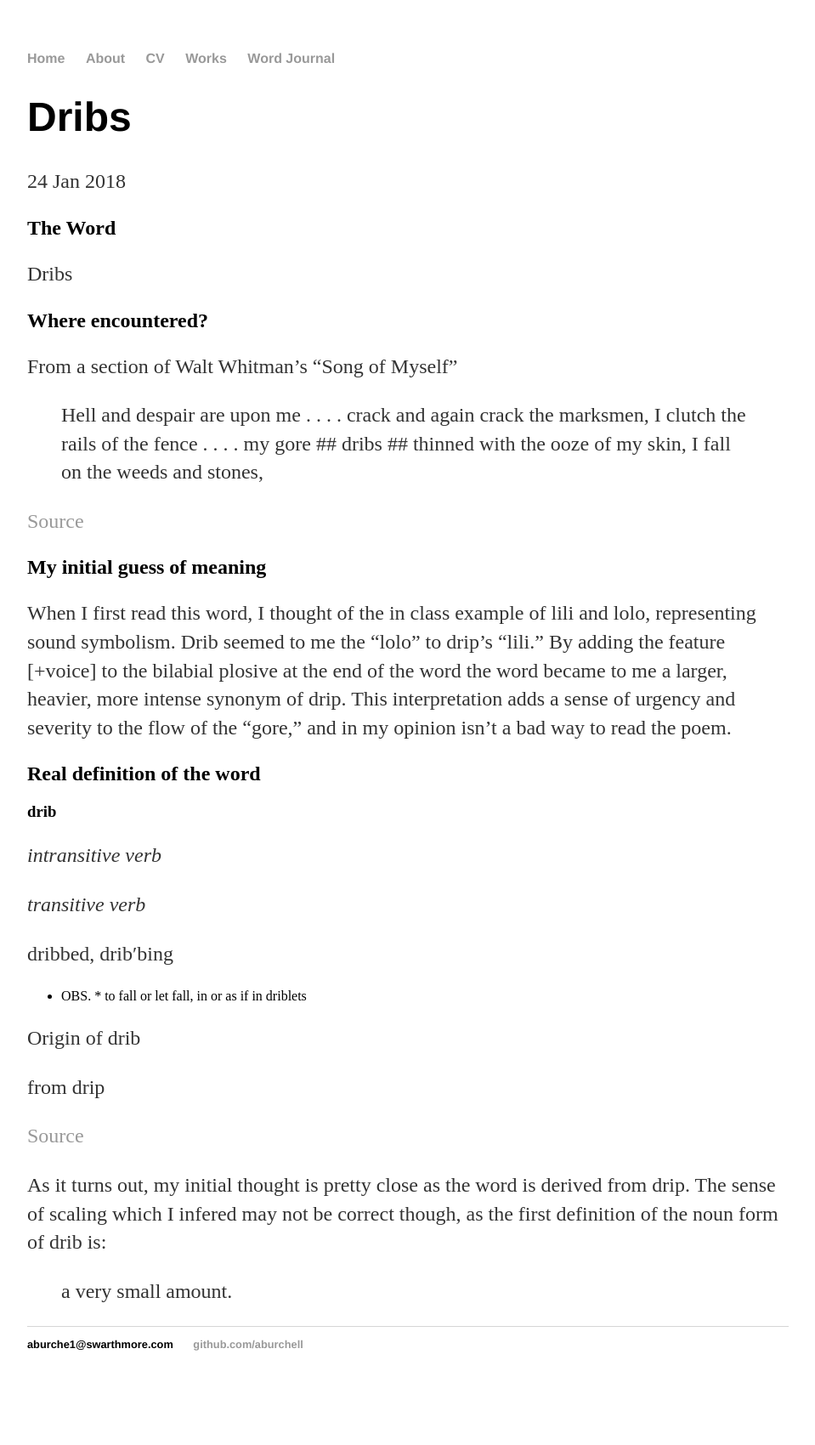
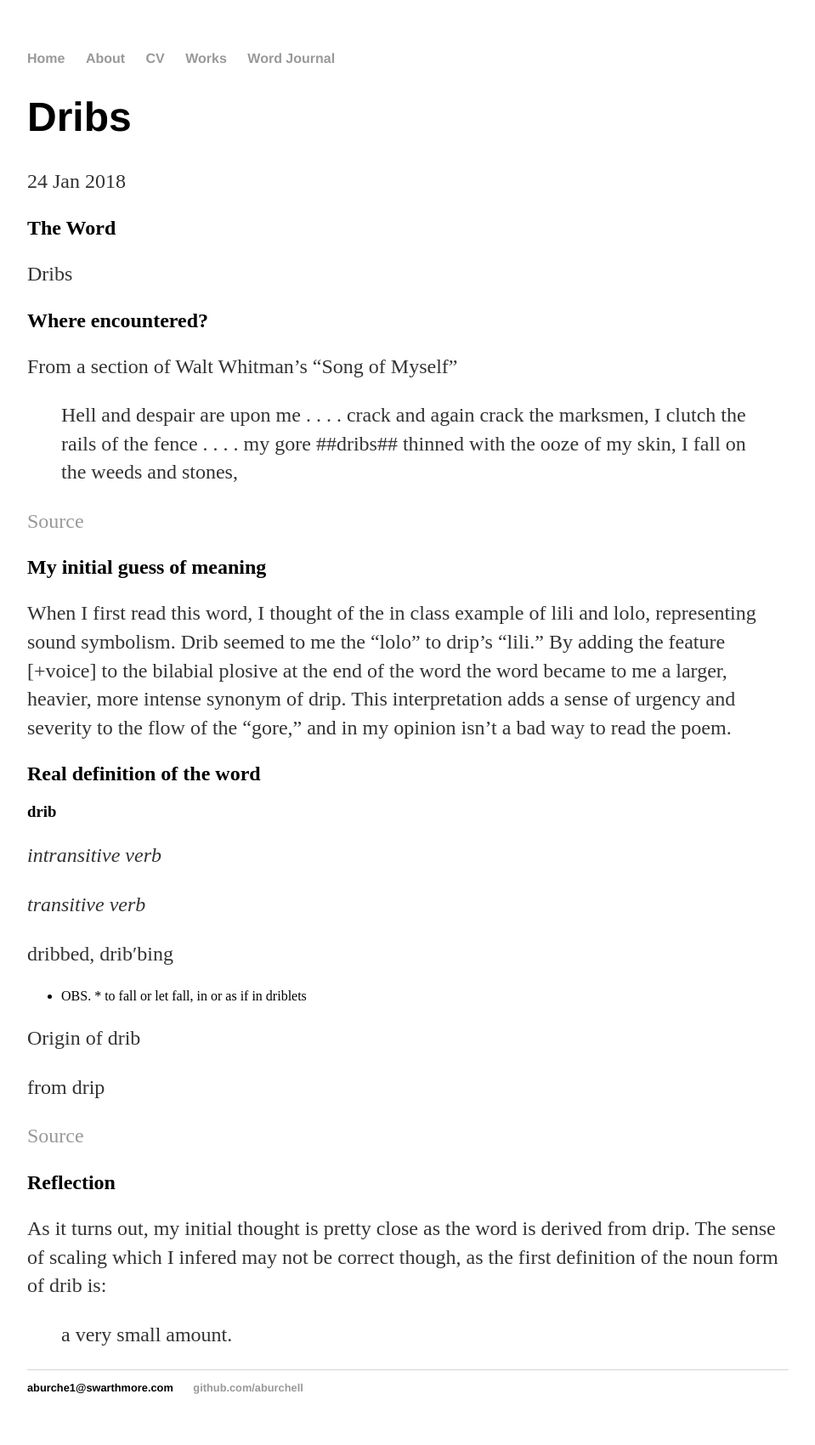
Before and after one commit to aburchell/aburchell.github.io, a Jekyll site: the page built from _posts/2018-01-24-dribs.md, in a window 1280 px wide. Shown: the whole page at 85% size, without its empty margins (160-1119 px from the left). Built offline with Jekyll 4.4.1, drawn with Linux system fonts in a browser that asks for light colours; before the commit the page ends 1649 px from its top, so only the background shows below that.

Commit message:
Update 2018-01-24-dribs.md

```diff
--- a/_posts/2018-01-24-dribs.md
+++ b/_posts/2018-01-24-dribs.md
@@ -11,7 +11,7 @@ Dribs
 From a section of Walt Whitman's "Song of Myself"
 
 > Hell and despair are upon me . . . . crack and again crack the marksmen,
-> I clutch the rails of the fence . . . . my gore ## dribs ## thinned with the ooze of my skin,
+> I clutch the rails of the fence . . . . my gore ##dribs## thinned with the ooze of my skin,
 > I fall on the weeds and stones,
 
 [Source](http://www.classroomelectric.org/volume1/price/texts/whitman.html)
@@ -35,5 +35,6 @@ from drip
 
 [Source](http://www.yourdictionary.com/drib)
 
+## Reflection
 As it turns out, my initial thought is pretty close as the word is derived from drip. The sense of scaling which I infered may not be correct though, as the first definition of the noun form of drib is:
 > a very small amount.
```
